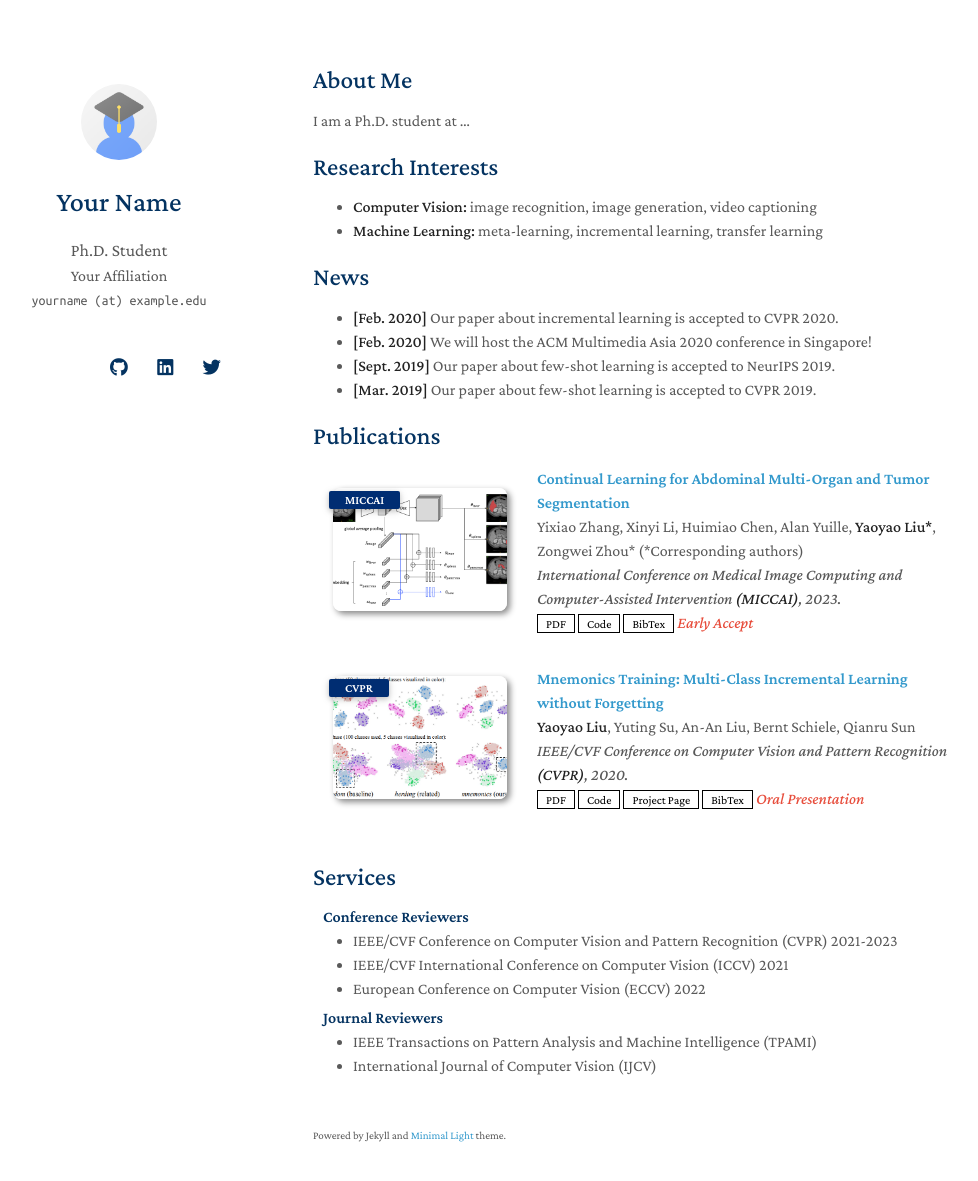
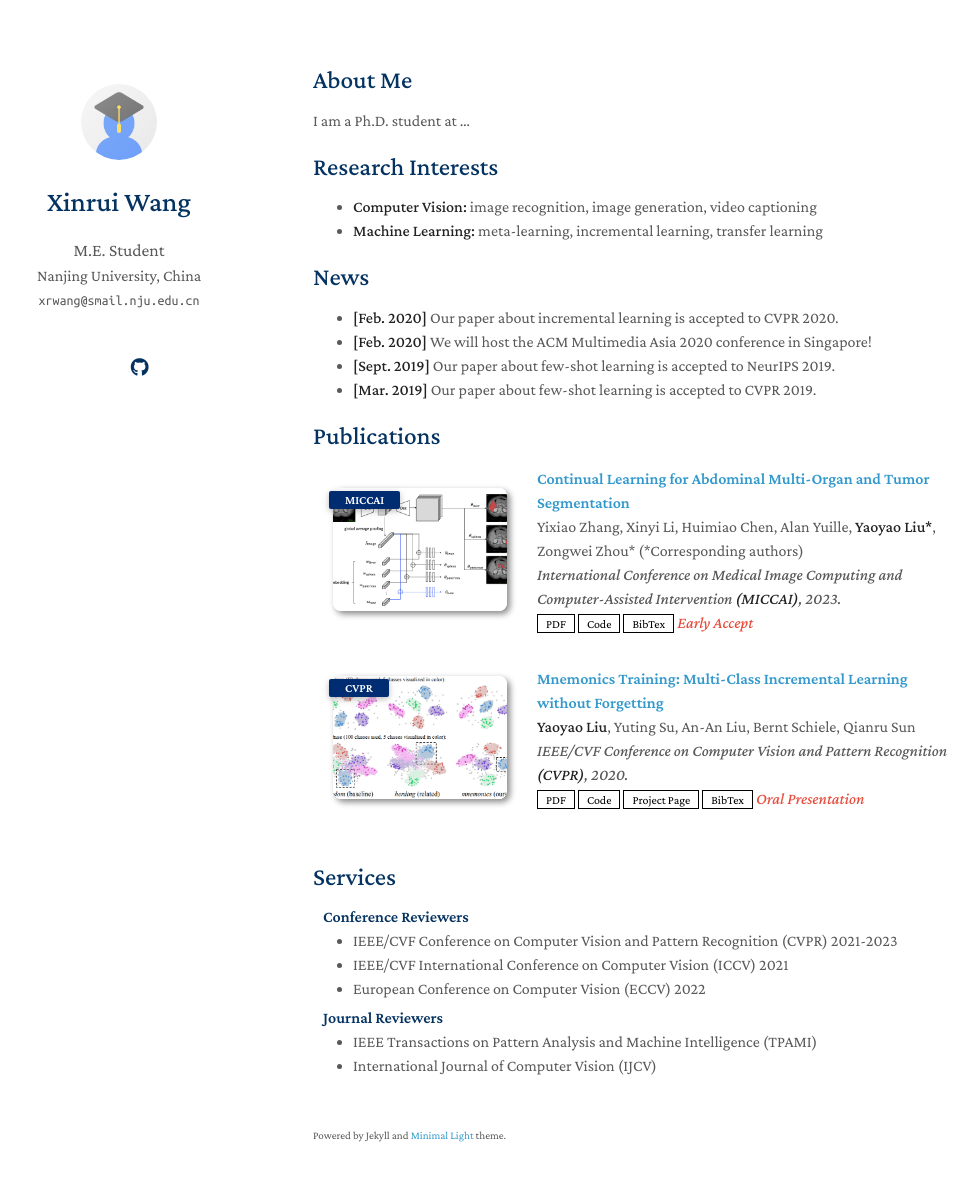
Before and after one commit to XC1a/XC1a.github.io, a Jekyll site: the page built from index.md, in a window 1280 px wide and 1216 px high. Shown: the top 1181 px of the window, without its empty margins (157-1135 px from the left). Built offline with Jekyll 4.4.1, drawn with Linux system fonts in a browser that asks for light colours; nearby versions of some CDN libraries; a style sheet for code colours, icons or effects is not loaded; our own code applies the rules of GitHub Pages for plain Markdown files.

Commit message:
Simple self-info

```diff
--- a/_config.yml
+++ b/_config.yml
@@ -1,8 +1,8 @@
 # Basic Information
-title: Your Name
-position: Ph.D. Student
-affiliation: Your Affiliation
-email: yourname (at) example.edu
+title: Xinrui Wang
+position: M.E. Student
+affiliation: Nanjing University, China
+email: xrwang@smail.nju.edu.cn
 
 # Search Engine Optimization (SEO)
 # The following information is used to improve the website traffic from search engines, e.g., Google.
@@ -12,11 +12,11 @@ canonical: https://minimal-light-theme.yliu.me/
 
 # Links
 # If you don't need one of them, you may delete the corresponding line.
-google_scholar: https://scholar.google.com/
-cv_link: assets/files/curriculum_vitae.pdf
-github_link: https://github.com/
-linkedin: https://www.linkedin.com/
-twitter: https://twitter.com/
+# google_scholar: https://scholar.google.com/
+cv_link: assets/files/CV.pdf
+github_link: https://github.com/XC1a/XC1a.github.io
+# linkedin: https://www.linkedin.com/
+# twitter: https://twitter.com/
 
 # Images (e.g., your profile picture and your website's favicon)
 # "favicon" and "favicon_dark" are used for the light and dark modes, respectively.
@@ -30,7 +30,7 @@ enable_footnote: true
 
 # Auto Dark Mode
 # You may use the option to disable the automatic dark theme
-auto_dark_mode: true
+auto_dark_mode: false
 
 # Font
 # You can use this option to choose between Serif or Sans Serif fonts.
@@ -38,7 +38,7 @@ font: "Serif" # or "Sans Serif"
 
 # Google Analytics ID
 # Please remove this if you don't use Google Analytics
-google_analytics: UA-111540567-4
+# google_analytics: UA-111540567-4
 
 # Use this project as a remote theme for GitHub Pages
 # See the guide here: https://docs.github.com/en/pages/setting-up-a-github-pages-site-with-jekyll/adding-a-theme-to-your-github-pages-site-using-jekyll
```
